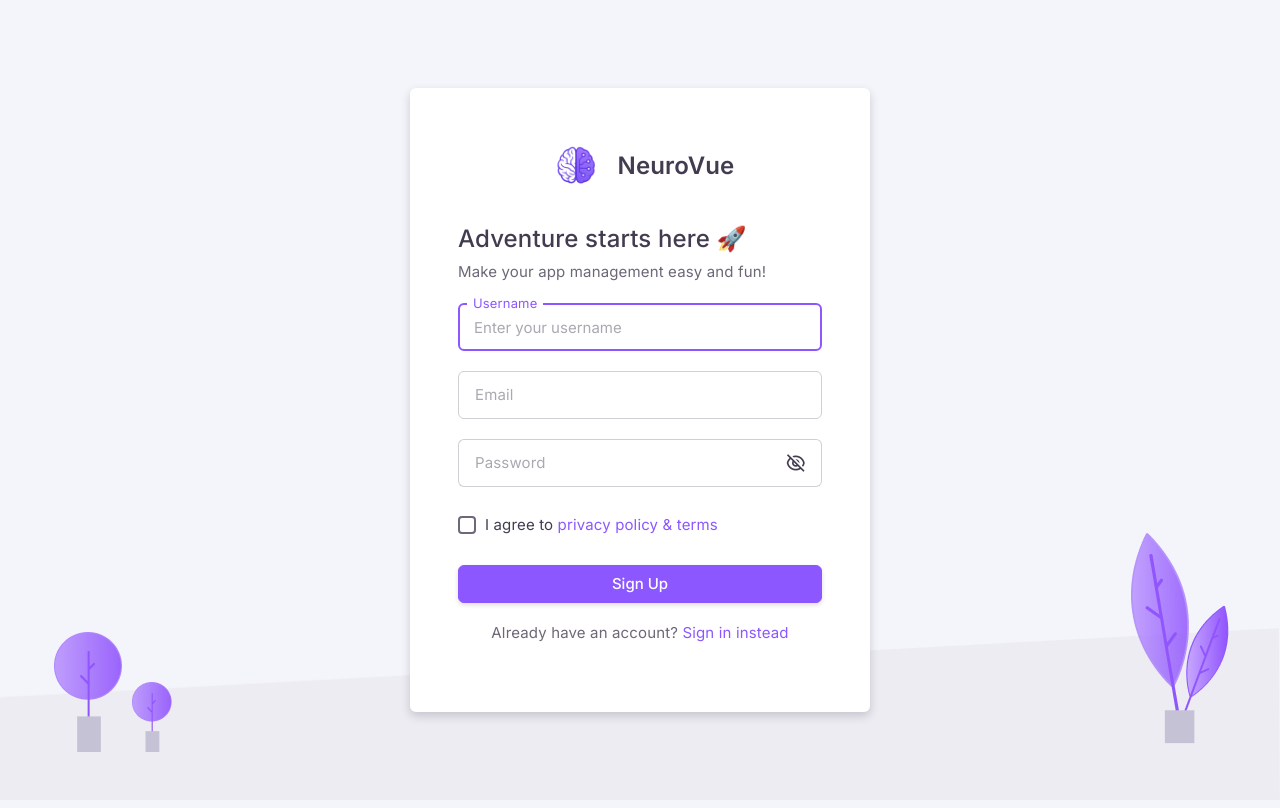
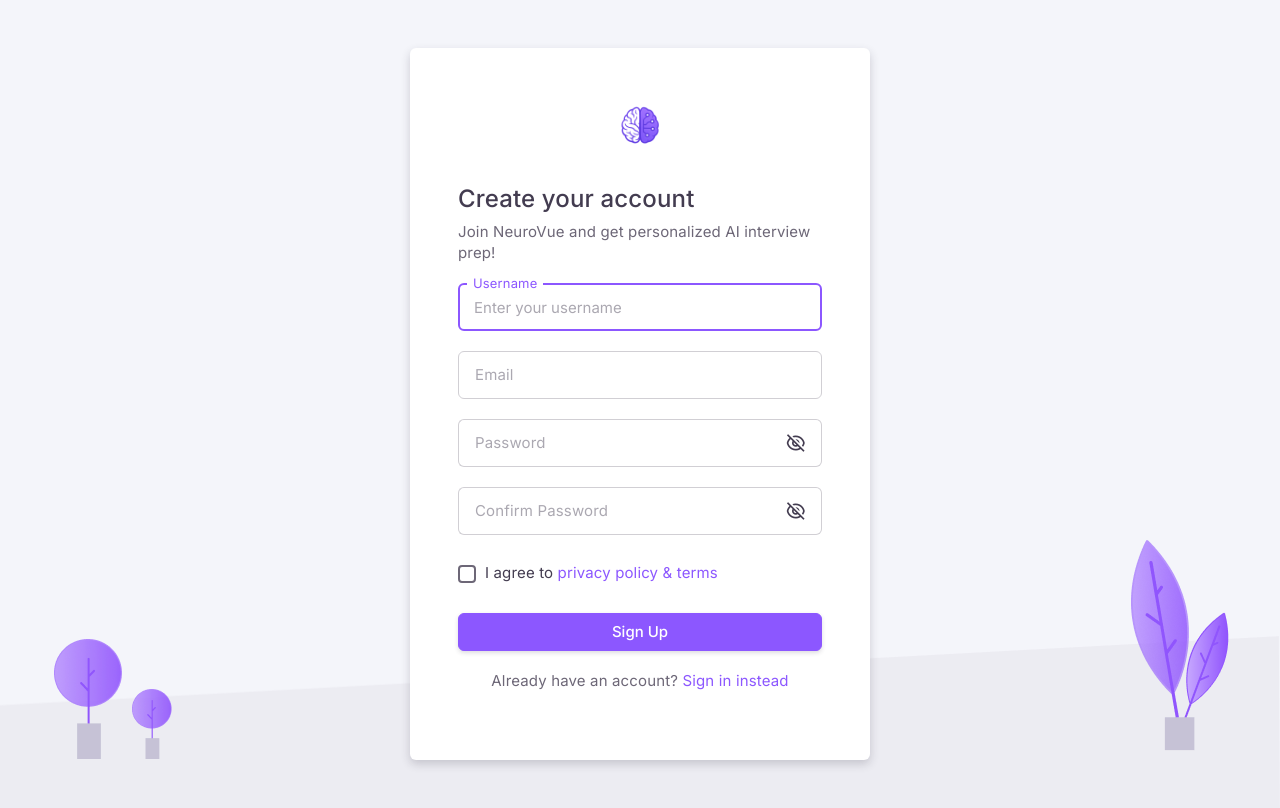
Before and after one commit to sameer6699/NeuroVue, a Django app: page /auth/register/ in a window 1280 px wide. Before the commit the page ends 752 px from the top, so only its background shows below. Run offline with Django 5.2, Linux system fonts and the light colour scheme; some libraries are stand-ins or nearby versions.

Commit message:
Added Registration Page Changes in the code

```diff
--- a/app/apps/authentication/templates/auth_login_basic.html
+++ b/app/apps/authentication/templates/auth_login_basic.html
@@ -11,7 +11,6 @@
 <link rel="stylesheet" href="https://cdnjs.cloudflare.com/ajax/libs/font-awesome/6.5.0/css/all.min.css">
 
 {% endblock page_css %}
-
 
 {% block content %}
 <div class="position-relative">
@@ -93,7 +92,6 @@
             </a>
           </div>
 
-
           <p class="text-center mb-5">
             <span>New on our platform?</span>
             <a href="{% url 'auth-register-basic' %}">
--- a/app/apps/authentication/templates/auth_register_basic.html
+++ b/app/apps/authentication/templates/auth_register_basic.html
@@ -19,16 +19,16 @@
       <!-- Register Card -->
       <div class="card p-7">
         <!-- Logo -->
-        <div class="app-brand justify-content-center mt-5">
-          <a href="{% url 'index' %}" class="app-brand-link gap-3">
+        <div class="app-brand d-flex flex-column align-items-center mt-5">
+          <a class="app-brand-link d-flex flex-column align-items-center gap-2 text-decoration-none">
             <span class="app-brand-logo demo">{% include 'partials/logo.html' with bgcolor="#9055FD" %}</span>
-            <span class="app-brand-text demo text-heading fw-semibold">{% get_theme_variables 'template_name' %}</span>
+            {% comment %} <span class="app-brand-text demo text-heading fw-semibold">NeuroVue</span> {% endcomment %}
           </a>
         </div>
         <!-- /Logo -->
         <div class="card-body mt-1">
-          <h4 class="mb-1">Adventure starts here 🚀</h4>
-          <p class="mb-5">Make your app management easy and fun!</p>
+          <h4 class="mb-1">Create your account</h4>
+          <p class="mb-5">Join NeuroVue and get personalized AI interview prep!</p>
 
           <form id="formAuthentication" class="mb-5" action="{% url 'index' %}">
            {% csrf_token %}
@@ -45,6 +45,16 @@
                 <div class="form-floating form-floating-outline">
                   <input type="password" id="password" class="form-control" name="password" placeholder="&#xb7;&#xb7;&#xb7;&#xb7;&#xb7;&#xb7;&#xb7;&#xb7;&#xb7;&#xb7;&#xb7;&#xb7;" aria-describedby="password" />
                   <label for="password">Password</label>
+                </div>
+                <span class="input-group-text cursor-pointer"><i class="ri-eye-off-line ri-20px"></i></span>
+              </div>
+            </div>
+
+            <div class="mb-5 form-password-toggle">
+              <div class="input-group input-group-merge">
+                <div class="form-floating form-floating-outline">
+                  <input type="password" id="confirm-password" class="form-control" name="confirm-password" placeholder="&#xb7;&#xb7;&#xb7;&#xb7;&#xb7;&#xb7;&#xb7;&#xb7;&#xb7;&#xb7;&#xb7;&#xb7;" aria-describedby="confirm-password" />
+                  <label for="confirm-password">Confirm Password</label>
                 </div>
                 <span class="input-group-text cursor-pointer"><i class="ri-eye-off-line ri-20px"></i></span>
               </div>
```
